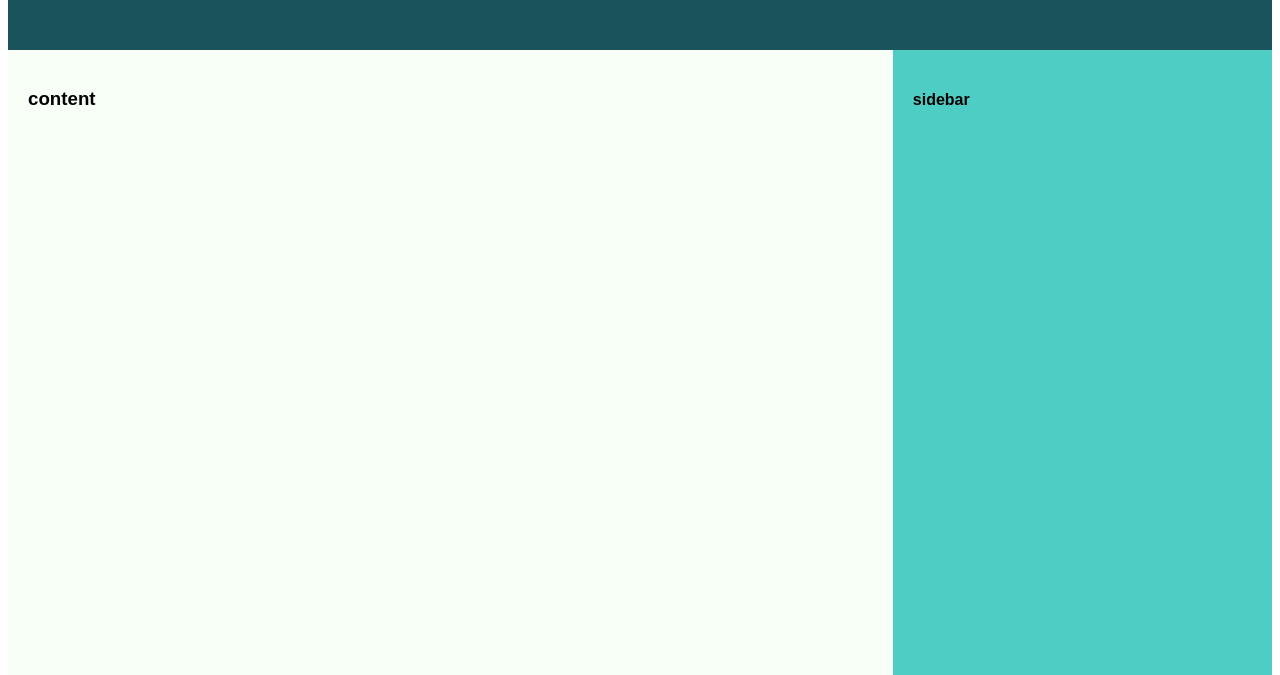
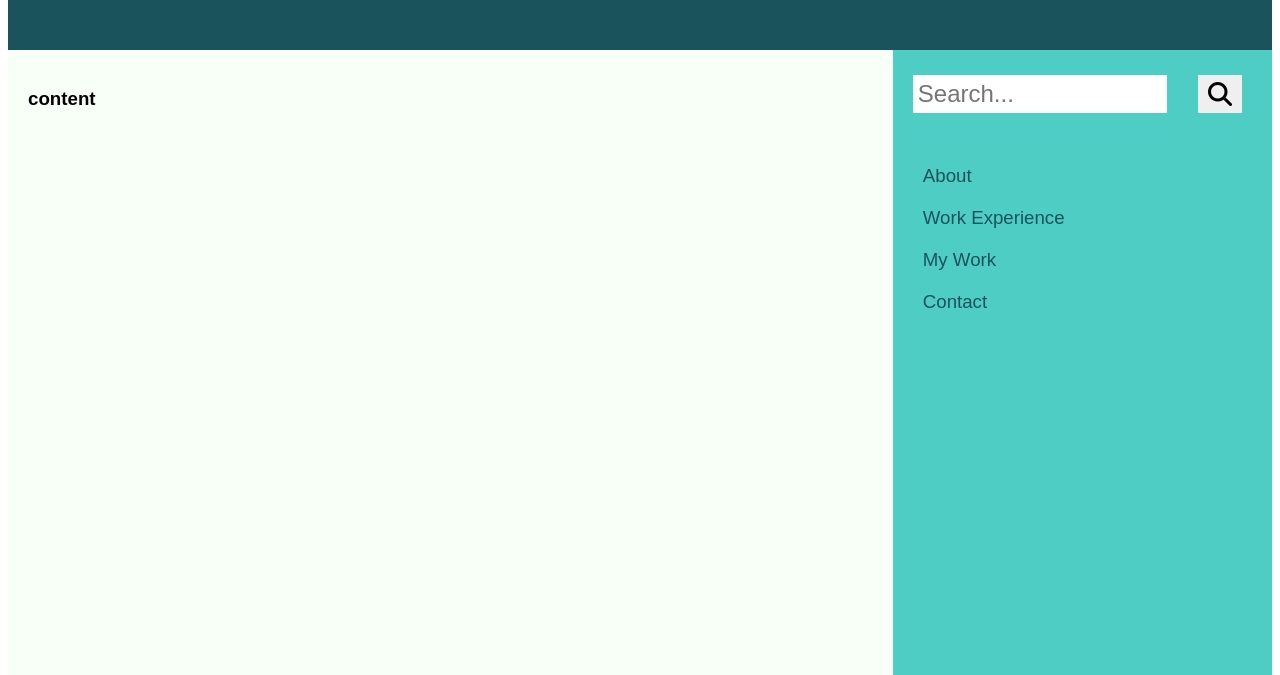
Before and after one commit to Michelle-Rose/basic-html, a plain HTML site: page index.html in a window 1280 px wide. Shown: the part 125-800 px from the top of the page. Drawn offline with Linux system fonts and the light colour scheme.

Commit message:
inital nav

```diff
--- a/index.html
+++ b/index.html
@@ -6,22 +6,50 @@
     <title>Basic HTML</title>
 
     <link rel="stylesheet" href="styles.css">
+    <script src="https://kit.fontawesome.com/515edf8420.js"></script>
 </head>
 
 <body>
+    <!-- start of header -->
     <header>
         <div class="header">
             <h2>Heading</h2>
         </div>
     </header>
+    <!-- end of header -->
+    <!-- start of main page -->
     <section>
+        <!-- start of main content panel -->
         <div class="content">
             <h3>content</h3>
         </div>
+        <!-- end of main content panel -->
+        <!-- start of sidebar panel -->
         <div class="sidebar">
-            <h4>sidebar</h4>
+            <!-- start of search bar -->
+            <div class="searchbar">
+                <form action="https://www.google.com/search" method="GET" target="blank">
+                    <input type="text" placeholder="Search..." name="q">
+                    <button type="submit">
+                        <i class="fa fa-search"></i>
+                    </button>
+                </form>
+            </div>
+            <!-- end of search bar -->
+            <!-- start of naviagtion bar -->
+            <nav>
+                <ul>
+                    <li><a href="#">About</a></li>
+                    <li><a href="#">Work Experience</a></li>
+                    <li><a href="#">My Work</a></li>
+                    <li><a href="#">Contact</a></li>
+                </ul>
+            </nav>
+            <!-- end of navigation bar -->
         </div>
+        <!-- end of of sidebar panel -->
     </section>
+    <!-- end of main page -->
 </body>
 
 </html>
--- a/styles.css
+++ b/styles.css
@@ -4,7 +4,7 @@
   "Bittersweet":"ff6b6b",
   "Naples Yellow":"ffe66d" */
 
-* {
+  * {
     box-sizing: border-box;
 }
 
@@ -12,7 +12,7 @@ body {
     font-family: Arial, Helvetica, sans-serif;
 }
 
-/* Style the header */
+/* Style for header */
 header {
     background-color: #1a535c;
     padding: 20px;
@@ -21,6 +21,7 @@ header {
     color: #f7fff7;
 }
 
+/* Style for content */
 .content {
     float: left;
     padding: 20px;
@@ -28,6 +29,7 @@ header {
     height: 100%;
     background-color: #f7fff7;
 }
+/* Style for sidebar */
 .sidebar{
     float: right;
     padding: 20px;
@@ -35,3 +37,49 @@ header {
     height: 100%;
     background-color: #4ecdc4;
 }
+/* Style for searchbar */
+.searchbar{
+    float: left;
+    width: 100%;
+}
+.searchbar input[type=text]{
+    padding: 5px;
+    margin-top: 5px;
+    font-size: 18pt;
+    border: none;
+    width: 75%;
+}
+.searchbar button{
+    float: right;
+    padding: 7px 10px;
+    margin-top: 5px;
+    margin-right: 10px;
+    font-size: 18pt;
+    border: none;
+    cursor: pointer;
+}
+.searchbar button:hover{
+    background: #ffe66d;
+}
+/* Style for Nav */
+.sidebar nav{
+    float: left;
+    width: 100%;
+    padding: 10px;
+}
+.sidebar nav ul{
+    list-style-type: none;
+    padding: 0px;
+}
+.sidebar nav a{
+    display: block;
+    color: #1a535c;
+    text-align: left;
+    padding: 10px 0px;
+    text-decoration: none;
+    font-size: 14pt;
+}
+.sidebar nav a:hover{
+    color: #ffe66d;
+    font-weight: bold;
+}
```
